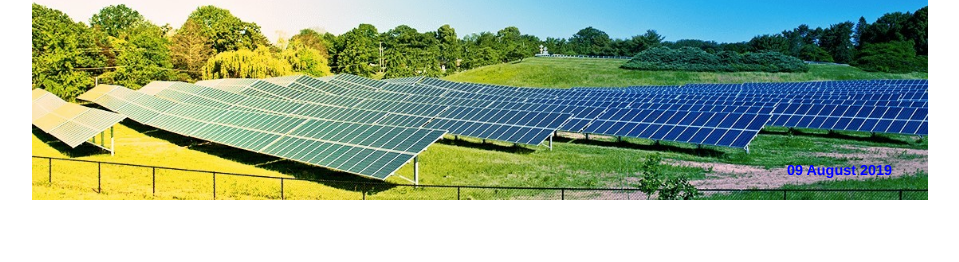
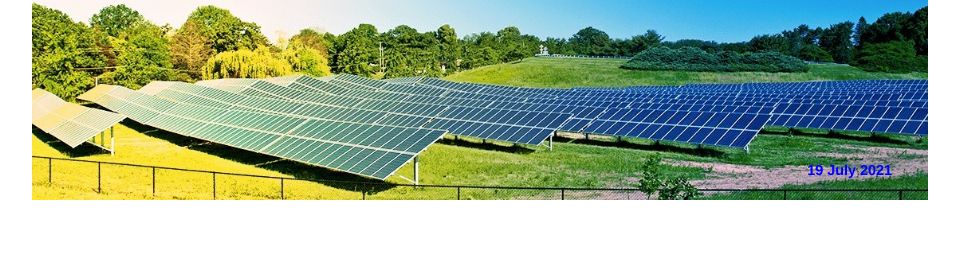
Before and after one commit to MohamedAbuella/MohamedAbuella.github.io, a Jekyll site: the page built from cv/index.html, in a window 1280 px wide. Shown: the part 1154-1416 px from the top of the page, without its empty margins (160-1119 px from the left). Built offline with Jekyll 4.4.1, drawn with Linux system fonts in a browser that asks for light colours; nearby versions of some CDN libraries; a script that is not in the unit is left out; comment, search, counter and statistics services are not loaded.

Commit message:
Update default.html

```diff
--- a/_layouts/default.html
+++ b/_layouts/default.html
@@ -104,7 +104,7 @@
 
 		<div class="bottom-right">
 			<ul>
-				<li class="bottom" style="color:blue" <p class="foottext">09 August 2019</p>
+				<li class="bottom" style="color:blue" <p class="foottext">19 July 2021</p>
 				</li>
 			</ul>
 		</div>
```
